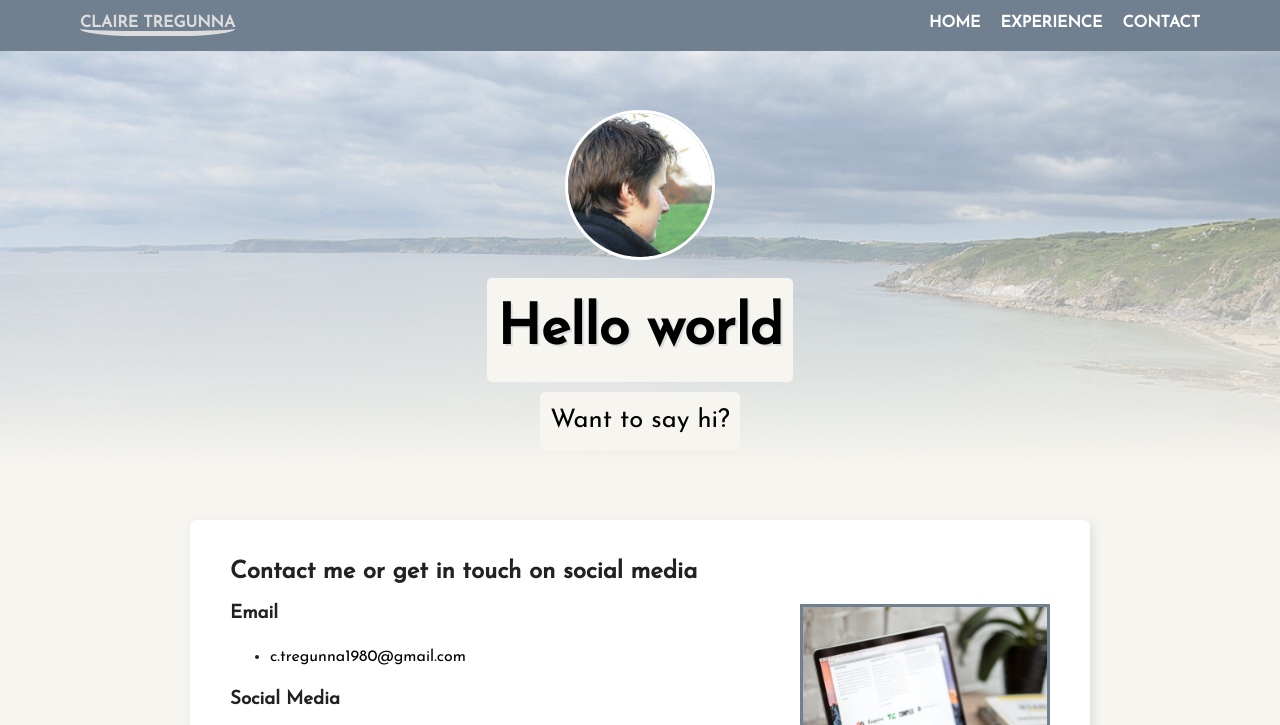
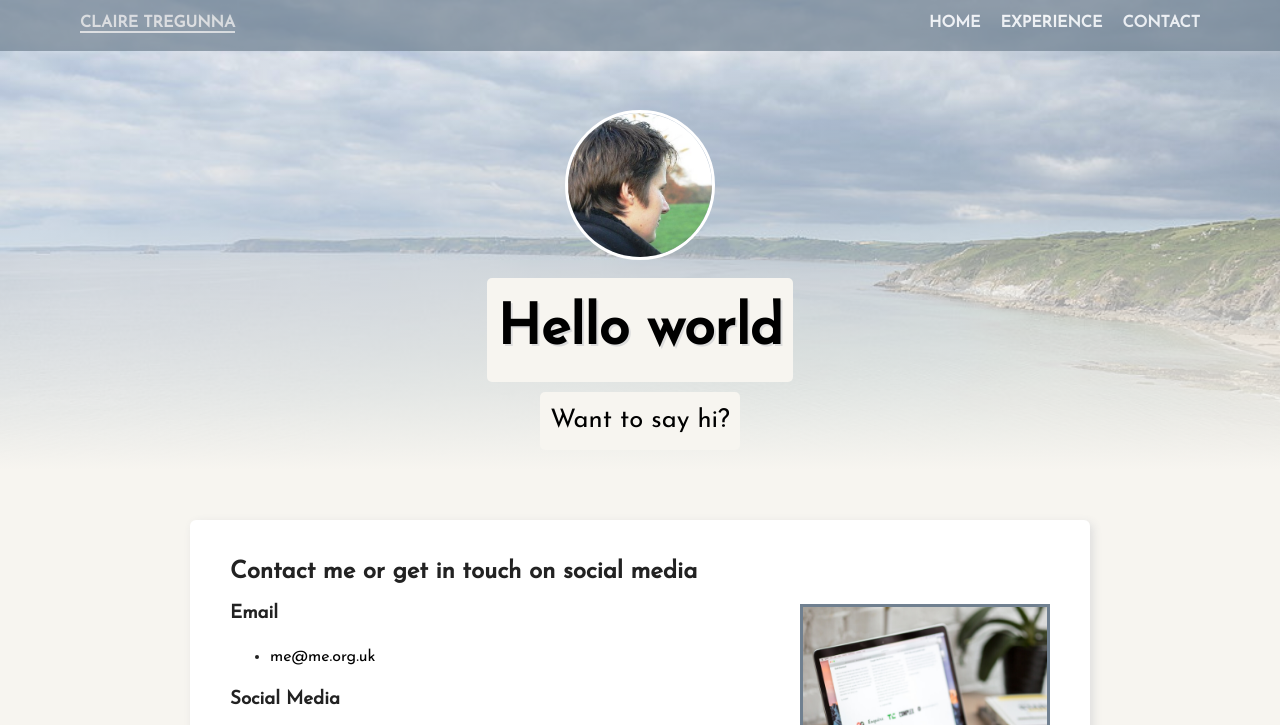
Before and after one commit to c-tregunna/Tech-Degree-Project-01, a plain HTML site: page contact.html in a window 1280 px wide. In both pictures the pointer is over the link "CLAIRE TREGUNNA". Shown: the top 725 px of the page. Drawn offline with Linux system fonts and the light colour scheme.

Commit message:
Updated css and contact

```diff
--- a/contact.html
+++ b/contact.html
@@ -29,7 +29,7 @@
           <img src="images/contact.png" alt="A computer submitting email" class="intro-image-contact">
           <h3>Email</h3>
           <ul>
-            <li><a href="mailto:c.tregunna1980@gmail.com?subject=Email%20from%20profile%20site" class="contact" target="_blank">c.tregunna1980@gmail.com</a></li>
+            <li><a href="mailto:me@me.org.uk?subject=Email%20from%20profile%20site" class="contact" target="_blank">me@me.org.uk</a></li>
           </ul>
           <h3>Social Media</h3>
           <ul>
--- a/styles.css
+++ b/styles.css
@@ -26,6 +26,7 @@ a:hover {
 .main-nav {
   width: 100%;
   background: slategrey;
+  opacity: .7;
   min-height: 30px;
   padding: 10px;
   position: fixed;
@@ -56,11 +57,12 @@ a:hover {
 .nav a {
   transition: all .5s;
 }
-.nav a:hover {
+.nav a:hover,
+.nav a:active {
   color: #ddd;
-  border-bottom: 5px solid #ddd;
-  border-radius: 35%;
+  border-bottom: 2px solid #ddd;
 }
+
 
 header {
   text-align: center;
```
